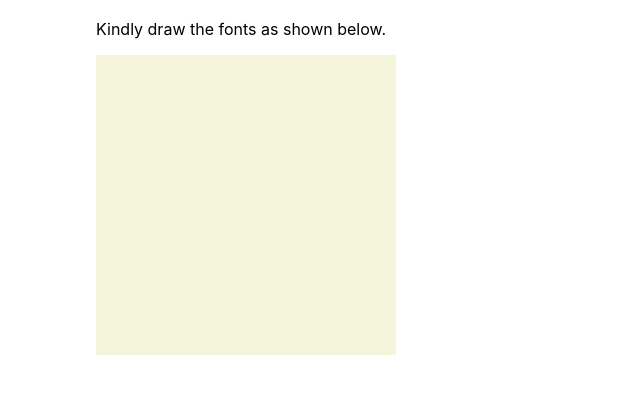
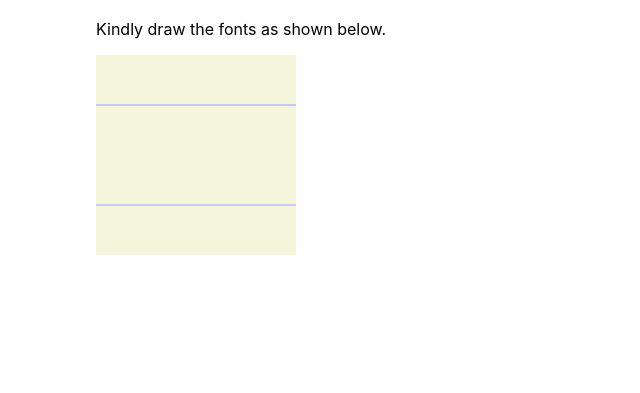
Before and after one commit to ankitshah86/typewrite, an Electron app: page src/index.html in a window 800 px wide. Shown: the part 95-488 px from the top of the page, without its empty margins (0-640 px from the left). Drawn offline with Linux system fonts and the light colour scheme.

Commit message:
added guideLines

```diff
--- a/src/index.html
+++ b/src/index.html
@@ -9,7 +9,7 @@
   <body>
     <h1>Type Writer</h1>
     <p>Kindly draw the fonts as shown below.</p>
-    <canvas id="drawingboard" style="width: 300px; height: 300px; background-color: beige;">
+    <canvas id="drawingboard" style="width: 200px; height: 200px; background-color: beige;">
 
     </canvas>
   </body>
--- a/src/render.js
+++ b/src/render.js
@@ -1,6 +1,6 @@
 var drawingboard = document.getElementById("drawingboard")
-drawingboard.width = 300
-drawingboard.height = 300
+drawingboard.width = 200
+drawingboard.height = 200
 var pathBegin
 var prevX, prevY
 
@@ -20,10 +20,20 @@ var ctx = getCtx2d(drawingboard)
  */
 var init = function (ctx) {
 
+    //draw grid lines
+    ctx.strokeStyle = "rgb(200,200,250)";
+    ctx.lineWidth = 2
+    ctx.moveTo(0,50)
+    ctx.lineTo(200,50)
+    ctx.moveTo(0,150)
+    ctx.lineTo(200,150)
+    ctx.stroke()
+
     ctx.fillStyle = "orange"
     ctx.fillStyle = 'rgb(255, 165, 35)';
     ctx.strokeStyle = "blue"
     ctx.lineWidth = 3;
+
     pathBegin = false
 }
 
```
